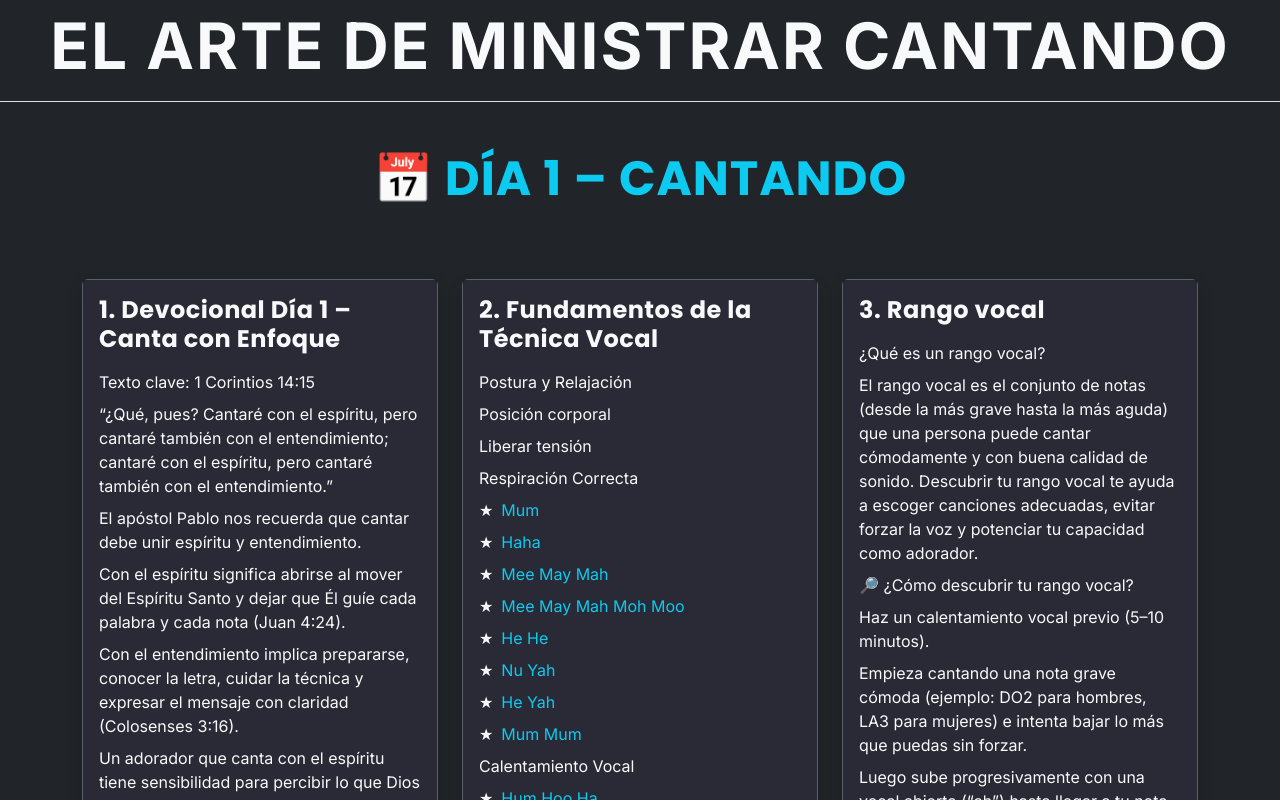
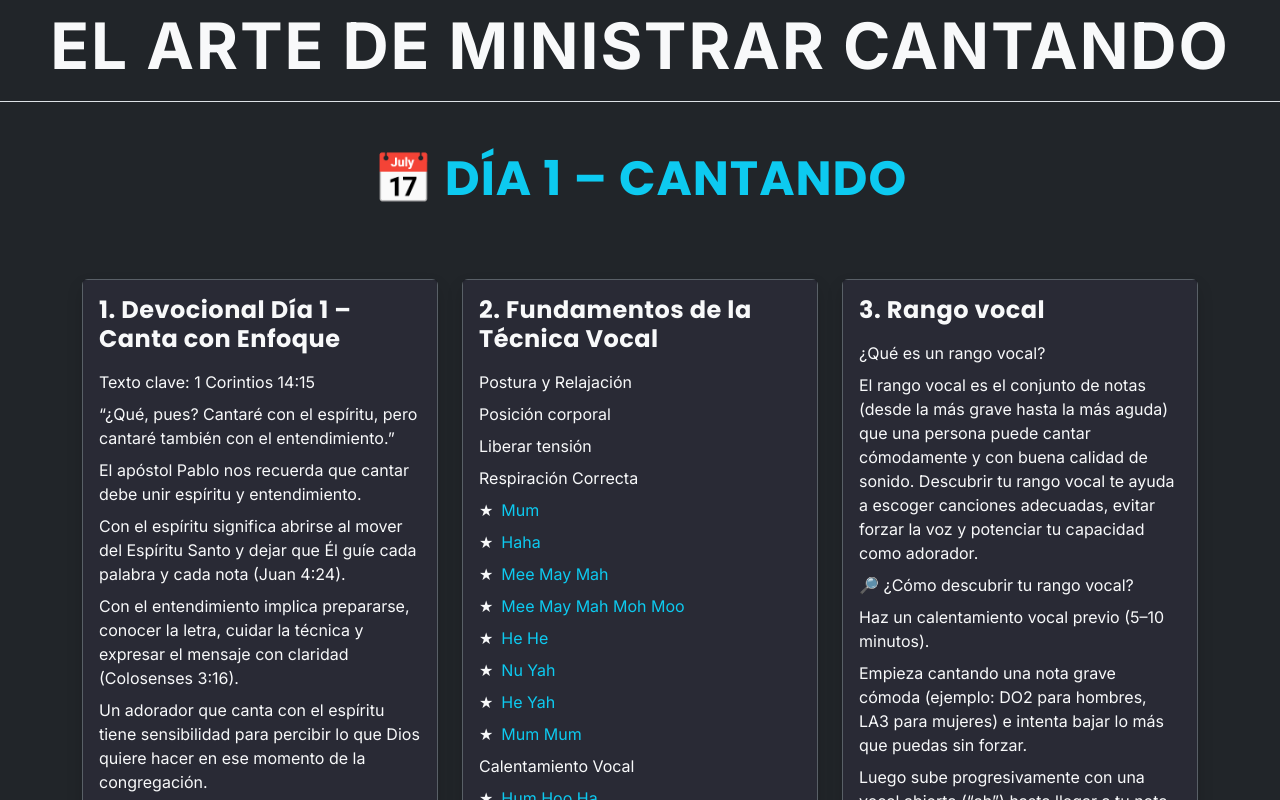
Before and after one commit to MiguelAngelTG7/Vocal-Training, a React (Vite) app: page / in a window 1280 px wide. Shown: the top 800 px of the page. Built offline with nearby package versions, Linux system fonts and the light colour scheme.

Commit message:
text fixed 12

```diff
--- a/src/App.jsx
+++ b/src/App.jsx
@@ -81,7 +81,7 @@ function App() {
             title: 'Devocional Día 1 – Canta con Enfoque',
             items: [
               'Texto clave: 1 Corintios 14:15',
-              '“¿Qué, pues? Cantaré con el espíritu, pero cantaré también con el entendimiento; cantaré con el espíritu, pero cantaré también con el entendimiento.”',
+              '“¿Qué, pues? Cantaré con el espíritu, pero cantaré también con el entendimiento.”',
               'El apóstol Pablo nos recuerda que cantar debe unir espíritu y entendimiento.',
               'Con el espíritu significa abrirse al mover del Espíritu Santo y dejar que Él guíe cada palabra y cada nota (Juan 4:24).',
               'Con el entendimiento implica prepararse, conocer la letra, cuidar la técnica y expresar el mensaje con claridad (Colosenses 3:16).',
```
